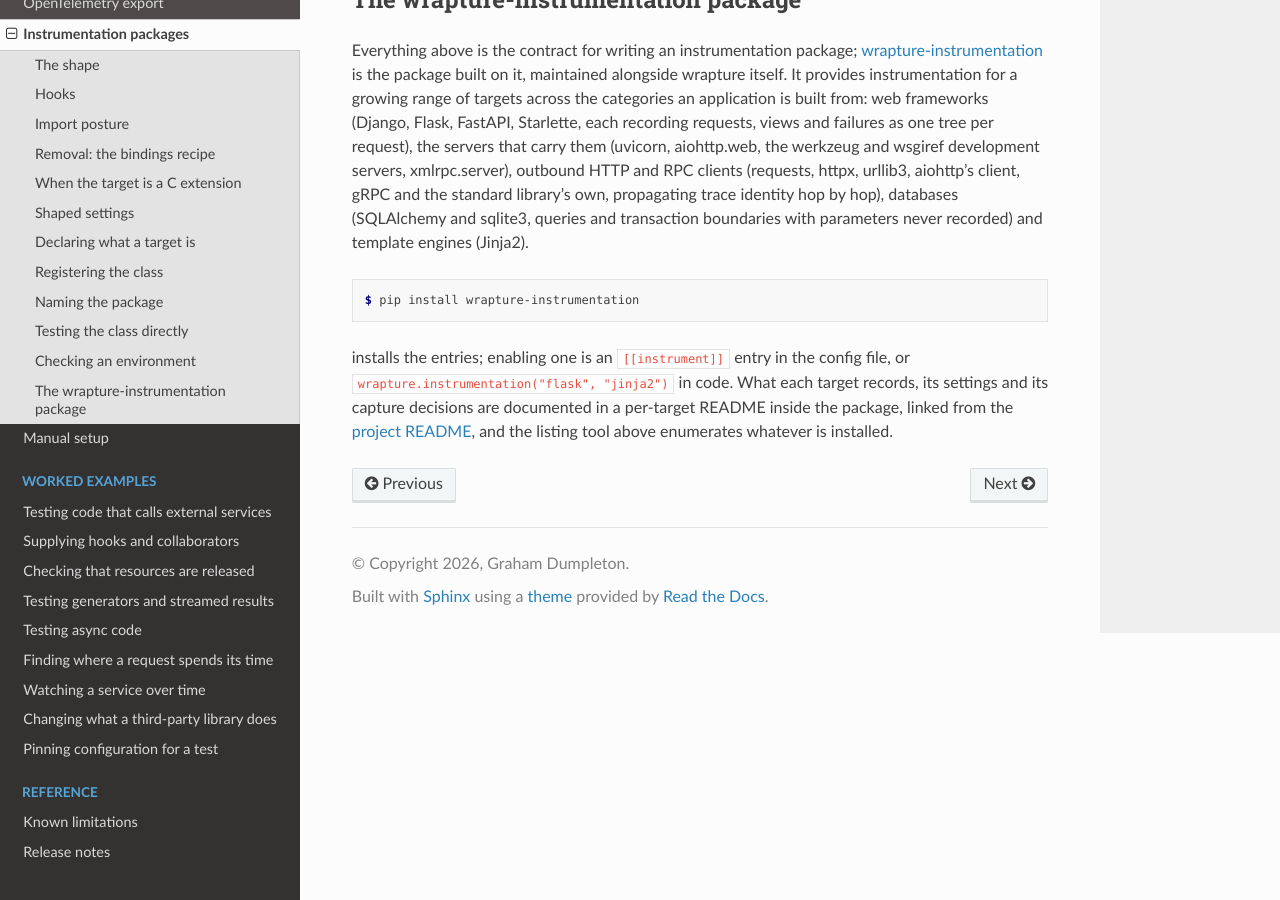
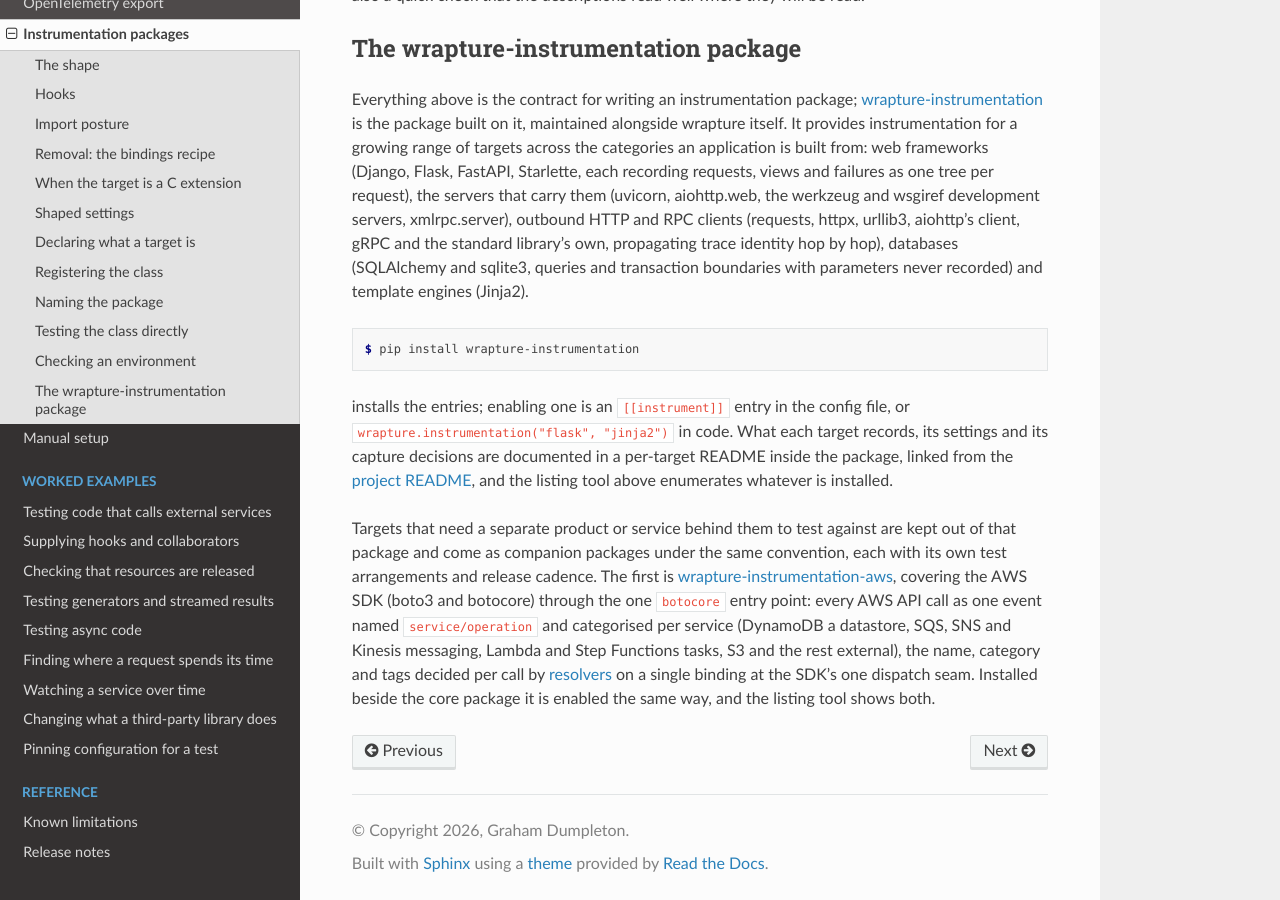
Before and after one commit to GrahamDumpleton/wrapture, a Sphinx documentation site: the page built from docs/instrumentation-packages.md, in a window 1280 px wide and 900 px high, scrolled down 11144 px. Built offline with Sphinx 7.4.7 and the Read the Docs theme 3.1.0, drawn with Linux system fonts in a browser that asks for light colours; some of the changed text lies outside the part shown.

Commit message:
Reference the wrapture-instrumentation-aws companion package.

```diff
--- a/docs/instrumentation-packages.md
+++ b/docs/instrumentation-packages.md
@@ -543,16 +543,23 @@
 
 - `wrapture-instrumentation` is the project's own multi-target
   package.
+
 - `wrapture-instrumentation-<target>` is a package covering exactly
   one target, `wrapture-instrumentation-flask`. First publisher gets
   the name, as with `pytest-<name>`; nothing is reserved.
-- `wrapture-instrumentation-<collection>` is a third-party
-  multi-target package, where `<collection>` is a vendor, organisation
-  or theme name that is not itself a Python package,
+
+- `wrapture-instrumentation-<collection>` is a multi-target package
+  named for something that is not itself a Python package: a vendor,
+  product, organisation or theme. The project's own companion
+  packages use this form for targets that need a backend to test
+  against (`wrapture-instrumentation-aws` for the AWS SDK), and so
+  does a third party publishing its own collection,
   `wrapture-instrumentation-acme`; the qualified name then reads
   `requests@wrapture-instrumentation-acme`.
+
 - Entry point names are always the bare target, `requests`, never
   vendor-prefixed.
+
 - The import package is `wrapture_instrumentation` for the project's
   own and `wrapture_instrumentation_<suffix>` for everyone else, one
   per distribution, not a namespace package shared across
@@ -649,3 +656,18 @@
 linked from the
 [project README](https://github.com/GrahamDumpleton/wrapture-instrumentation#readme),
 and the listing tool above enumerates whatever is installed.
+
+Targets that need a separate product or service behind them to test
+against are kept out of that package and come as companion packages
+under the same convention, each with its own test arrangements and
+release cadence. The first is
+[wrapture-instrumentation-aws](https://github.com/GrahamDumpleton/wrapture-instrumentation-aws),
+covering the AWS SDK (boto3 and botocore) through the one `botocore`
+entry point: every AWS API call as one event named
+`service/operation` and categorised per service (DynamoDB a
+datastore, SQS, SNS and Kinesis messaging, Lambda and Step Functions
+tasks, S3 and the rest external), the name, category and tags decided
+per call by [resolvers](ad-hoc-tracing.md#deciding-the-name-kind-and-tags-per-operation-resolvers)
+on a single binding at the SDK's one dispatch seam. Installed beside
+the core package it is enabled the same way, and the listing tool
+shows both.
```
Also changed, not shown: README.md (+6 -0 lines).
